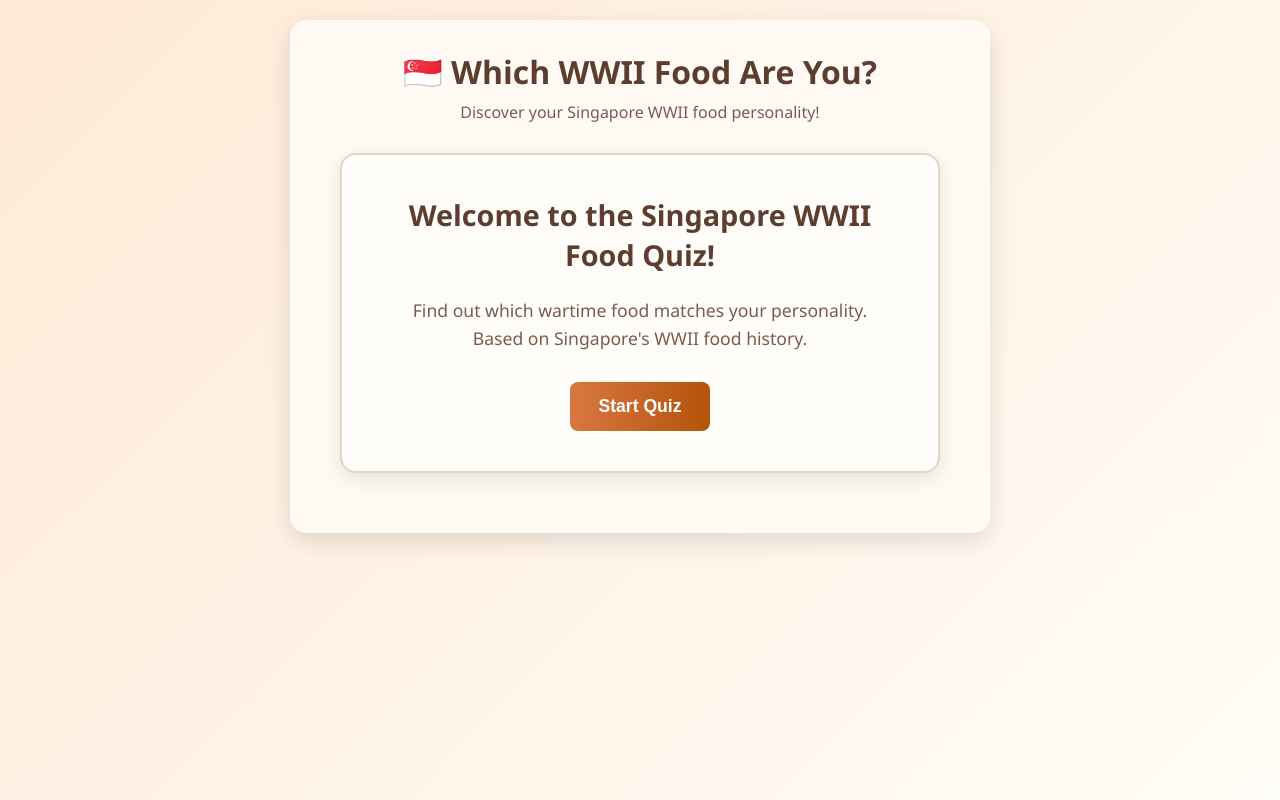
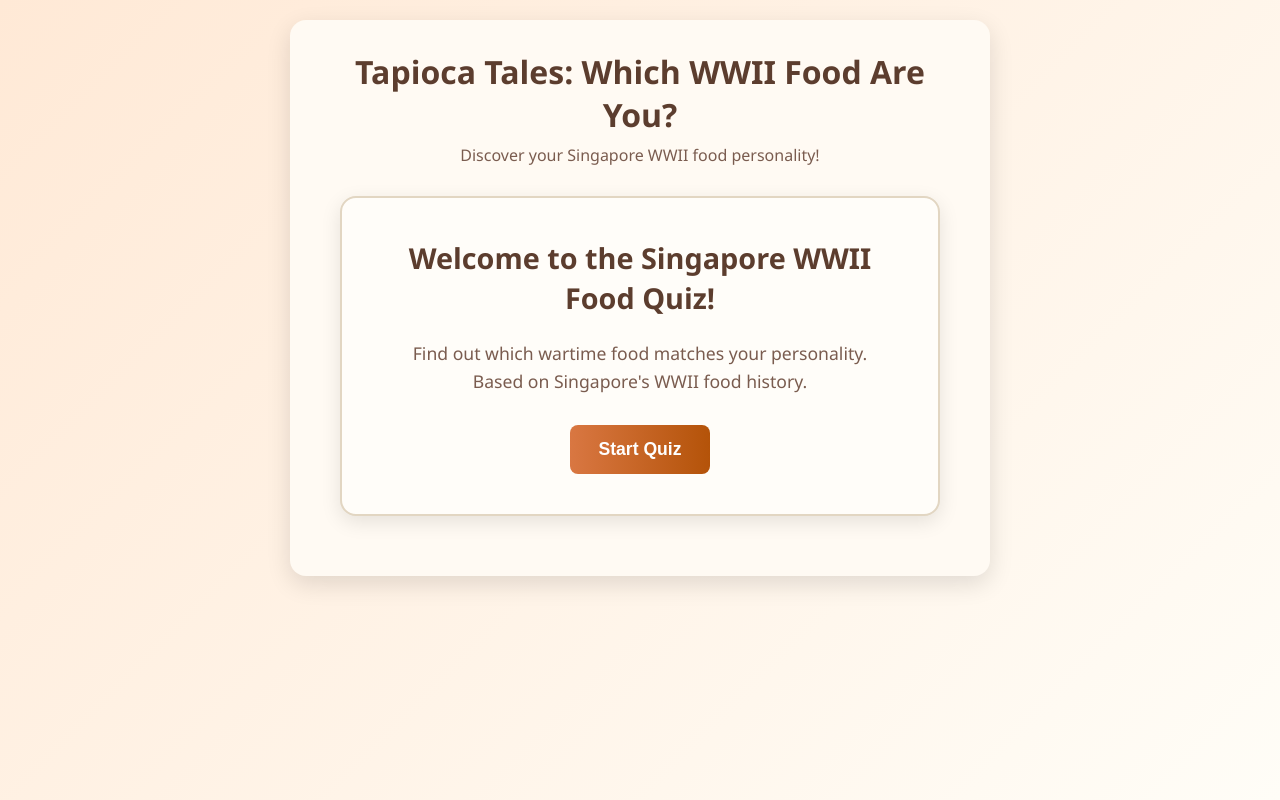
Before and after one commit to anchoevy/tapiocatales, a plain HTML site: page index.html in a window 1280 px wide. Drawn offline with Linux system fonts and the light colour scheme.

Commit message:
Updated quiz headers

```diff
--- a/index.html
+++ b/index.html
@@ -3,14 +3,14 @@
 <head>
   <meta charset="UTF-8" />
   <meta name="viewport" content="width=device-width, initial-scale=1.0"/>
-  <title>Which WWII Food Are You? - Singapore</title>
+  <title>Tapioca Tales: Which WWII Food Are You?</title>
   <link rel="stylesheet" href="style.css" />
 </head>
 <body>
   <div class="quiz-container">
     <!-- Header -->
     <header class="quiz-header">
-      <h1>🇸🇬 Which WWII Food Are You?</h1>
+      <h1>Tapioca Tales: Which WWII Food Are You?</h1>
       <p>Discover your Singapore WWII food personality!</p>
     </header>
 
```
